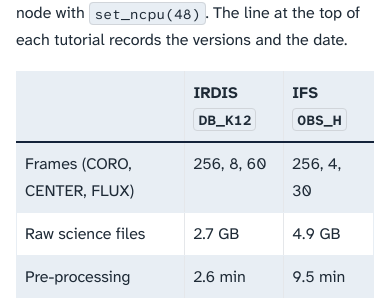
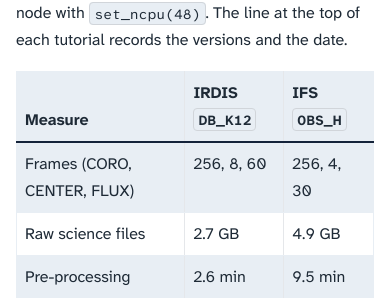
Before and after one commit to m-samland/spherical, a Sphinx documentation site: the page built from docs/how-to/requirements.md, in a window 390 px wide. Shown: the part 541-839 px from the top of the page. Built offline with Sphinx 7.4.7 and the PyData theme 0.15.4, drawn with Linux system fonts in a browser that asks for light colours; pages that are not in the unit, such as notebooks, are missing from menus.

Commit message:
Stack the column tables on phones and label the requirements table (#196)
On narrow screens the database column tables use the stacked layout of the other
generated tables. The first column of the requirements table gets a header, so screen
readers can name its cells.

```diff
--- a/docs/_static/custom.css
+++ b/docs/_static/custom.css
@@ -120,15 +120,17 @@
 .bd-article .admonition { box-shadow: none; }
 .bd-article :is(h1, h2, h3) { letter-spacing: -0.01em; }
 
-/* Reference tables generated from the code (config-table, step-table). */
+/* Reference tables generated from the code (config-table, step-table, column-table). */
 table.config-table,
-table.step-table {
+table.step-table,
+table.column-table {
   table-layout: fixed;
   width: 100%;
 }
 
 table.config-table :is(th, td, code, span.pre),
-table.step-table :is(th, td, code, span.pre) {
+table.step-table :is(th, td, code, span.pre),
+table.column-table :is(th, td, code, span.pre) {
   overflow-wrap: anywhere;
   white-space: normal;
 }
@@ -136,29 +138,34 @@
 /* On narrow screens each row becomes a stacked block; labels replace the header. */
 @media (max-width: 720px) {
   table.config-table,
-  table.step-table {
+  table.step-table,
+  table.column-table {
     table-layout: auto;
   }
 
   table.config-table :is(colgroup, thead),
-  table.step-table :is(colgroup, thead) {
+  table.step-table :is(colgroup, thead),
+  table.column-table :is(colgroup, thead) {
     display: none;
   }
 
   table.config-table :is(tbody, tr, td),
-  table.step-table :is(tbody, tr, td) {
+  table.step-table :is(tbody, tr, td),
+  table.column-table :is(tbody, tr, td) {
     display: block;
     width: 100%;
   }
 
   table.config-table tr,
-  table.step-table tr {
+  table.step-table tr,
+  table.column-table tr {
     padding: 0.5rem 0;
     border-bottom: 1px solid var(--pst-color-border);
   }
 
   table.config-table td,
-  table.step-table td {
+  table.step-table td,
+  table.column-table td {
     border: none;
     padding: 0.15rem 0.5rem;
   }
@@ -167,9 +174,11 @@
   table.config-table td:nth-child(3)::before { content: "For: "; font-weight: 600; }
   table.step-table td:nth-child(1)::before { content: "Step "; font-weight: 600; }
   table.step-table td:nth-child(3)::before { content: "On by default: "; font-weight: 600; }
+  table.column-table td:nth-child(2):not(:empty)::before { content: "Unit: "; font-weight: 600; }
 
   table.config-table td :is(p),
-  table.step-table td :is(p) {
+  table.step-table td :is(p),
+  table.column-table td :is(p) {
     display: inline;
   }
 }
--- a/docs/how-to/requirements.md
+++ b/docs/how-to/requirements.md
@@ -10,7 +10,7 @@
 with 256 {term}`CORO frame`s. They ran on an AMD EPYC 9454 node with `set_ncpu(48)`.
 The line at the top of each tutorial records the versions and the date.
 
-| | IRDIS `DB_K12` | IFS `OBS_H` |
+| Measure | IRDIS `DB_K12` | IFS `OBS_H` |
 |---|---|---|
 | Frames (CORO, CENTER, FLUX) | 256, 8, 60 | 256, 4, 30 |
 | Raw science files | 2.7 GB | 4.9 GB |
```
